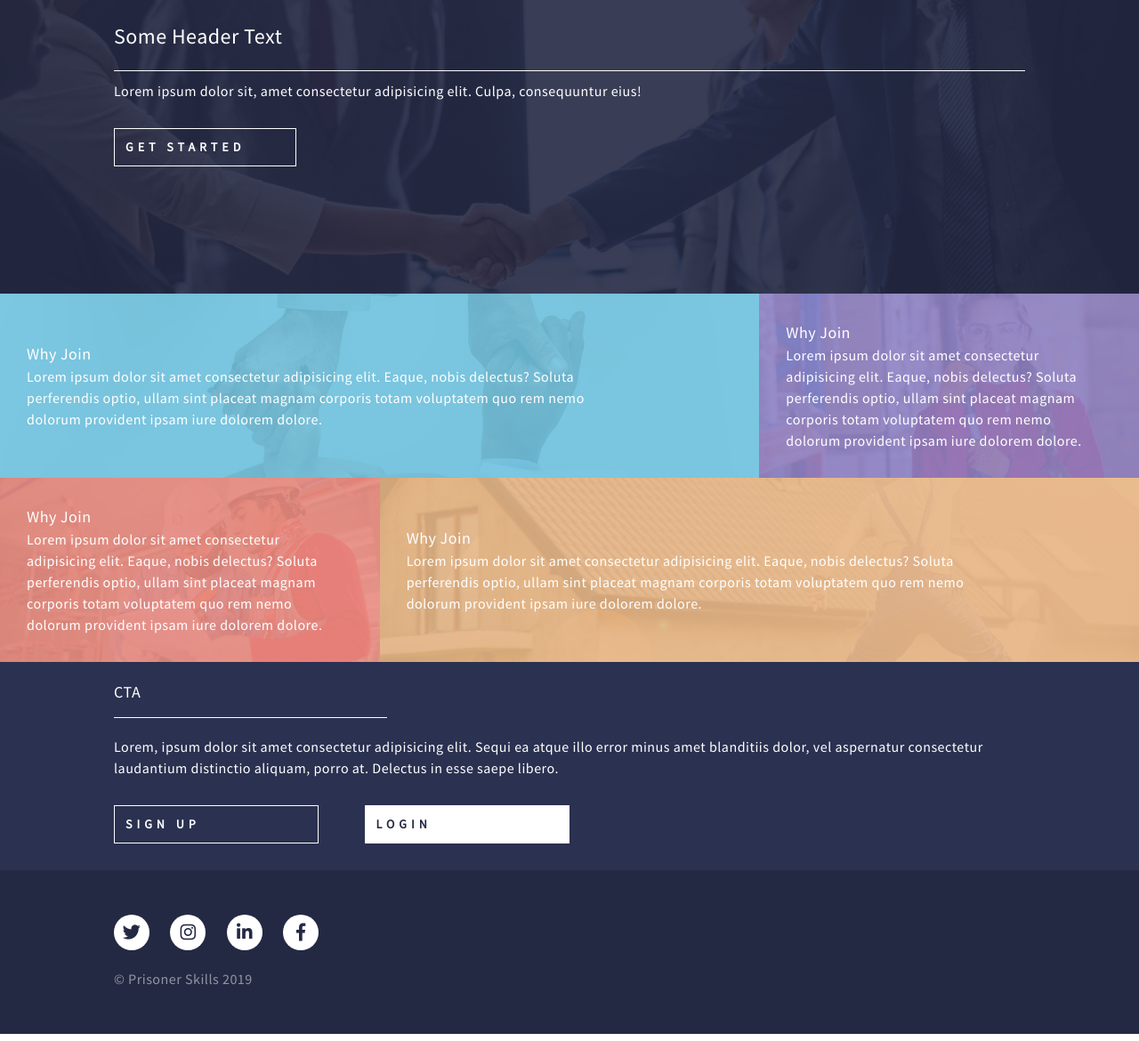
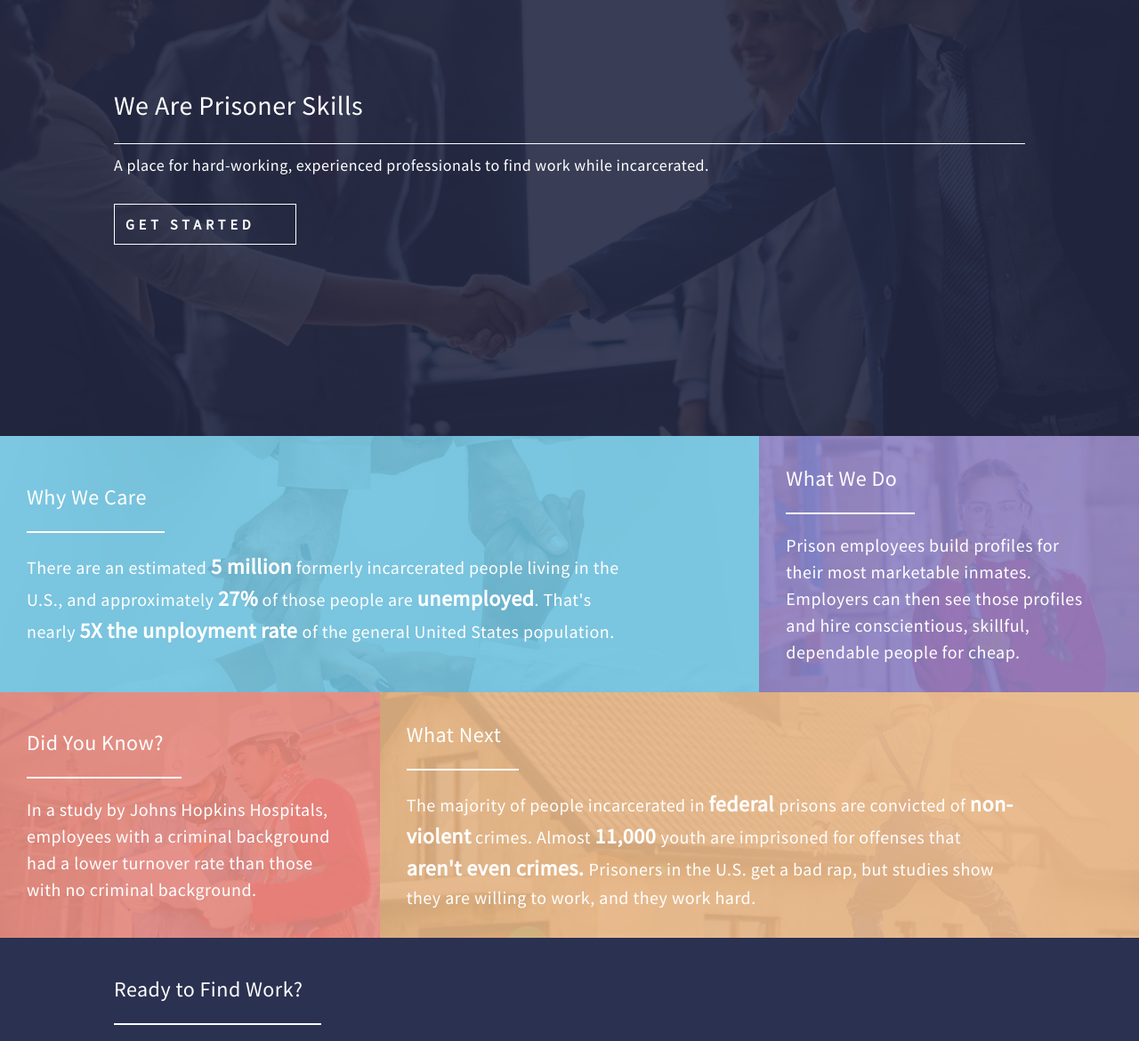
Before and after one commit to lambdaprisonerskills/isaac-houle-pskills, a plain HTML site: page index.html in a window 1280 px wide. Shown: the part 150-1320 px from the top of the page at 89% size. Drawn offline with nearby package versions, Linux system fonts and the light colour scheme.

Commit message:
added written content and changed the underline of the repeating header

```diff
--- a/LESS/cta.less
+++ b/LESS/cta.less
@@ -1,6 +1,7 @@
 .cta {
   background: @main-color-light;
   color: white;
+  padding: 20px 0 20px;
   .cta-content {
     width: 90%;
     margin: 0 auto;
@@ -8,15 +9,20 @@
       width: 80%;
     }
     h2 {
-      .font(1.8rem, 20px 0 15px, 1px solid white);
-      width: 30%;
+      .font(2rem, 20px 0 15px, none);
+      @media @desktop {
+        font-size: 2.4rem;
+      }
     }
     p {
-      .font(1.6rem, 20px 0 0, none);
+      .font(1.8rem, 20px 0 0, none);
+      @media @desktop {
+        font-size: 2rem;
+      }
     }
     .button-area {
       .custom-flex(space-between, center);
-      @media @tablet {
+      @media @landscape {
         width: 70%;
       }
       @media @desktop {
--- a/LESS/footer.less
+++ b/LESS/footer.less
@@ -10,7 +10,7 @@ footer {
     display: flex;
     justify-content: space-between;
     margin: 0 auto;
-    @media @tablet {
+    @media @landscape {
       width: 35%;
       margin-left: 5%;
     }
@@ -33,7 +33,7 @@ footer {
     .font(1.6rem, 0, none);
     color: rgba(255, 255, 255, 0.5);
     text-align: center;
-    @media @tablet {
+    @media @landscape {
       text-align: left;
       margin-left: 5%;
     }
--- a/LESS/global.less
+++ b/LESS/global.less
@@ -23,13 +23,16 @@ body {
   text-decoration: none;
   font-weight: 600;
   letter-spacing: 0.5rem;
+  @media @tablet {
+    font-size: 1.6rem;
+  }
 }
 .primary-button {
   background-color: white;
   color: @main-color;
 }
 
-secondary-button {
+.secondary-button {
   background: transparent;
   color: white;
   cursor: pointer;
@@ -39,3 +42,39 @@ secondary-button {
 .blur {
   filter: blur(10px);
 }
+
+.credit {
+  color: white;
+  text-decoration: none;
+  &:hover {
+    color: @accent1;
+  }
+}
+
+.emphasis {
+  font-size: 2rem;
+  font-weight: bold;
+  @media @desktop {
+    font-size: 2.4rem;
+  }
+}
+.emphasis-light {
+  font-weight: bold;
+}
+
+.heading-with-line {
+  width: max-content;
+  h1,
+  h2,
+  h3 {
+    width: calc(100% + 2rem);
+    &:after {
+      content: "";
+      margin-top: 20px;
+      display: block;
+      height: 2px;
+      background: white;
+      width: 100%;
+    }
+  }
+}
--- a/LESS/grid.less
+++ b/LESS/grid.less
@@ -5,7 +5,7 @@
     "box2" auto
     "box3" auto
     "box4" auto/ 1fr;
-  @media @tablet {
+  @media @landscape {
     grid:
       "box1 box2" auto
       "box3 box4" auto/ 1fr 1fr;
@@ -27,10 +27,17 @@
         width: 80%;
         margin: 3rem;
         h3 {
-          .font(1.8rem, 0, none);
+          .font(2rem, 0, none);
+          margin-bottom: 20px;
+          @media @desktop {
+            font-size: 2.4rem;
+          }
         }
         p {
-          .font(1.6rem, 0, none);
+          .font(1.8rem, 0, none);
+          @media @desktop {
+            font-size: 2rem;
+          }
         }
       }
     }
@@ -59,7 +66,7 @@
         background: @banner-color;
       }
     }
-    @media @tablet {
+    @media @landscape {
       flex: 1 0 50%;
     }
   }
--- a/LESS/header.less
+++ b/LESS/header.less
@@ -1,10 +1,13 @@
-header {
+header.banner {
   background-image: @banner-img;
   .img-bg;
   background-attachment: fixed;
   width: 100%;
   height: 60vh;
   color: white;
+  @media @landscape {
+    height: 80vh;
+  }
   nav {
     .custom-flex(space-between, center);
     background: @banner-color;
@@ -29,13 +32,14 @@ header {
       margin-left: 10px;
     }
   }
-  .bg-color {
+  .banner-color {
     background: @banner-color;
     height: calc(100% - 40px);
     position: relative;
     top: 40px;
-    .text {
+    .header-content {
       .custom-flex(flex-start, center);
+      position: relative;
       align-content: center;
       flex-wrap: wrap;
       width: 90%;
@@ -47,16 +51,25 @@ header {
       h1 {
         .font(2.4rem, 20px 0, 1px solid white);
         width: 100%;
+        @media @tablet {
+          font-size: 3rem;
+        }
       }
       p {
         font-size: 1.6rem;
         width: 100%;
         margin: 10px 0 0;
+        @media @tablet {
+          font-size: 1.8rem;
+        }
       }
       a {
         width: 60%;
+        @media @landscape {
+          width: 40%;
+        }
         @media @tablet {
-          width: 40%;
+          width: 30%;
         }
         @media @desktop {
           width: 20%;
--- a/LESS/menu.less
+++ b/LESS/menu.less
@@ -21,7 +21,7 @@
     width: 90%;
     .custom-flex(center, center);
     flex-wrap: wrap;
-    @media @tablet {
+    @media @landscape {
       width: 50%;
     }
     @media @desktop {
--- a/LESS/variables.less
+++ b/LESS/variables.less
@@ -3,7 +3,8 @@
 @main-color-light: lighten(@main-color, 4%);
 @banner-color: fade(@main-color, 90%);
 @medium-text: 1.6rem;
-@tablet: ~"(min-width: 500px)";
+@landscape: ~"(min-width: 500px)";
+@tablet: ~"(min-width: 800px)";
 @desktop: ~"(min-width: 1000px)";
 
 @accent1: #6fc3df;
--- a/index.html
+++ b/index.html
@@ -15,28 +15,30 @@
       crossorigin="anonymous"
     />
     <link rel="stylesheet" href="css/index.css" />
-    <script src="./components/Menu/menu.js" async></script>
-    <script src="https://cdnjs.cloudflare.com/ajax/libs/gsap/2.0.2/TweenMax.min.js" async></script>
-
+    <script src="https://cdnjs.cloudflare.com/ajax/libs/gsap/2.0.2/TweenMax.min.js"></script>
+    <script src="./js/menu.js" async></script>
+    <script src="./js/header-animations.js" async></script>
+    <script src="./js/box.js" async></script>
     <title>Prisoner Skills</title>
   </head>
   <body>
     <main>
-      <header>
+      <header class="banner">
         <nav>
-          <a href="#" class="logo"> Prisoner Skills </a>
+          <a href="https://lambda-prisoner-skills.herokuapp.com/" class="logo"
+          target="_blank"> Prisoner Skills </a>
           <i class="fas fa-bars menu-button"></i>
         </nav>
-        <div class="bg-color">
-          <div class="text">
+        <div class="banner-color">
+          <div class="header-content">
             <h1>
-              Some Header Text
+              We Are Prisoner Skills
             </h1>
             <p>
-              Lorem ipsum dolor sit, amet consectetur adipisicing elit. Culpa,
-              consequuntur eius!
+              A place for hard-working, experienced professionals to find work while incarcerated.
             </p>
-            <a class="btn secondary-button">GET STARTED</a>
+            <a href="https://lambda-prisoner-skills.herokuapp.com/" class="btn secondary-button"
+            target="_blank">GET STARTED</a>
           </div>
         </div>
       </header>
@@ -45,14 +47,13 @@
         <div class="box box1">
           <div class="bg-color">
             <div class="box-content">
-              <h3>
-                Why Join
-              </h3>
-              <p>
-                Lorem ipsum dolor sit amet consectetur adipisicing elit. Eaque,
-                nobis delectus? Soluta perferendis optio, ullam sint placeat
-                magnam corporis totam voluptatem quo rem nemo dolorum provident
-                ipsam iure dolorem dolore.
+                <header class="heading-with-line">
+                  <h3>
+                    Why We Care
+                  </h3>
+                </header>
+                <p>
+                  There are an estimated <span class="emphasis"> <a href="https://www.prisonpolicy.org/reports/outofwork.html" class="credit" target="_blank">  5 million</a></span> formerly incarcerated people living in the U.S., and approximately <span class="emphasis"><a href="https://www.prisonpolicy.org/reports/outofwork.html" class="credit" target="_blank">27%</a></span> of those people are <span class="emphasis">unemployed</span>. That's nearly <span class="emphasis">5X the unployment rate </span> of the general United States population.
               </p>
             </div>
           </div>
@@ -60,14 +61,13 @@
         <div class="box box2">
           <div class="bg-color">
             <div class="box-content">
+              <header class="heading-with-line">
               <h3>
-                Why Join
+                What We Do
               </h3>
+            </header>
               <p>
-                Lorem ipsum dolor sit amet consectetur adipisicing elit. Eaque,
-                nobis delectus? Soluta perferendis optio, ullam sint placeat
-                magnam corporis totam voluptatem quo rem nemo dolorum provident
-                ipsam iure dolorem dolore.
+                Prison employees build profiles for their most marketable inmates. Employers can then see those profiles and hire conscientious, skillful, dependable people for cheap.
               </p>
             </div>
           </div>
@@ -75,14 +75,13 @@
         <div class="box box3">
           <div class="bg-color">
             <div class="box-content">
+                <header class="heading-with-line">
               <h3>
-                Why Join
+                Did You Know?
               </h3>
+              </header>
               <p>
-                Lorem ipsum dolor sit amet consectetur adipisicing elit. Eaque,
-                nobis delectus? Soluta perferendis optio, ullam sint placeat
-                magnam corporis totam voluptatem quo rem nemo dolorum provident
-                ipsam iure dolorem dolore.
+                In a study by <a href="https://www.jailstojobs.org/tag/johns-hopkins-medicine/" class="credit" target="_blank">Johns Hopkins Hospitals,</a>  employees with a criminal background had a lower turnover rate than those with no criminal background.
               </p>
             </div>
           </div>
@@ -90,14 +89,15 @@
         <div class="box box4">
           <div class="bg-color">
             <div class="box-content">
+                <header class="heading-with-line">
               <h3>
-                Why Join
+                What Next
               </h3>
+              </header>
               <p>
-                Lorem ipsum dolor sit amet consectetur adipisicing elit. Eaque,
-                nobis delectus? Soluta perferendis optio, ullam sint placeat
-                magnam corporis totam voluptatem quo rem nemo dolorum provident
-                ipsam iure dolorem dolore.
+                The majority of people incarcerated in <span class="emphasis"><a href="https://www.prisonpolicy.org/reports/pie2018.html" class="credit"
+                  target="_blank">federal </a></span>prisons are convicted of <span class="emphasis"><a href="https://www.prisonpolicy.org/reports/pie2018.html" class="credit"
+                    target="_blank">non-violent</a></span> crimes. Almost <span class="emphasis"><a href="https://www.prisonpolicy.org/reports/pie2018.html" class="credit" target="_blank">11,000 </a></span> youth are imprisoned for offenses that <span class="emphasis">aren't even crimes. </span>Prisoners in the U.S. get a bad rap, but studies show they are willing to work, and they work hard.
               </p>
             </div>
           </div>
@@ -105,18 +105,20 @@
       </section>
       <section class="cta">
         <div class="cta-content">
-          <h2>CTA</h2>
+          <header class="heading-with-line">
+          <h2>Ready to Find Work?</h2>
+        </header>
           <p>
-            Lorem, ipsum dolor sit amet consectetur adipisicing elit. Sequi ea
-            atque illo error minus amet blanditiis dolor, vel aspernatur
-            consectetur laudantium distinctio aliquam, porro at. Delectus in
-            esse saepe libero.
+            <a href="https://www.latimes.com/opinion/op-ed/la-oe-bozelko-prison-labor-20171020-story.html" class="credit" target="_blank">Less than half </a>of the U.S. prison population is  employed.
+            If you're a prison administrator who is ready to help your residents find good work, sign up or login below to get started.
           </p>
           <div class="button-area">
-            <a class="btn secondary-button">SIGN UP</button>
+            <a href="https://lambda-prisoner-skills.herokuapp.com/" class="btn secondary-button"
+            target="_blank">SIGN UP</button>
             <a
               href="https://lambda-prisoner-skills.herokuapp.com/"
               class="btn primary-button"
+              target="_blank"
               >LOGIN</a
             >
           </div>
@@ -138,8 +140,10 @@
         <a href="#" class="links">HOME</a>
         <a href="#" class="links">ABOUT</a>
         <a href="#" class="links">CONTACT</a>
-        <a class="btn primary-button">SIGN UP</a>
-        <a class="btn secondary-button">LOGIN</a>
+        <a href="https://lambda-prisoner-skills.herokuapp.com/" class="btn primary-button"
+        target="_blank">SIGN UP</a>
+        <a href="https://lambda-prisoner-skills.herokuapp.com/" class="btn secondary-button"
+        target="_blank">LOGIN</a>
       </div>
     </section>
   </body>
```
Also changed, not shown: js/header-animations.js (added, +21 -0 lines), CSS/index.css, js/box.js (added), js/menu.js (renamed from components/MENU/menu.js).
